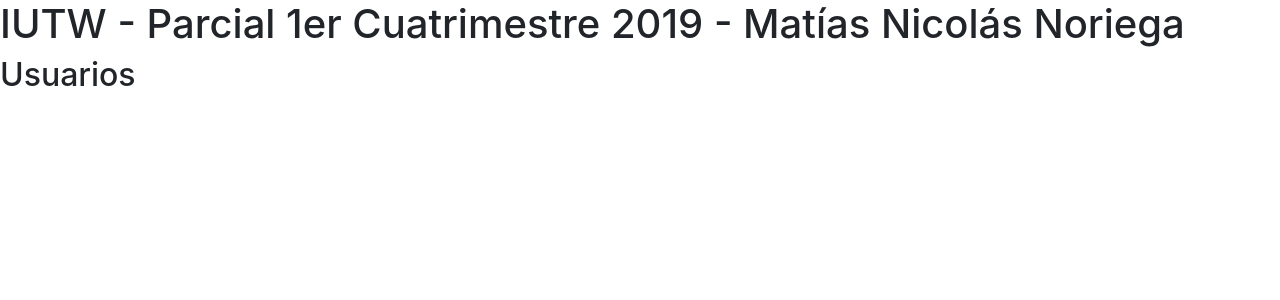
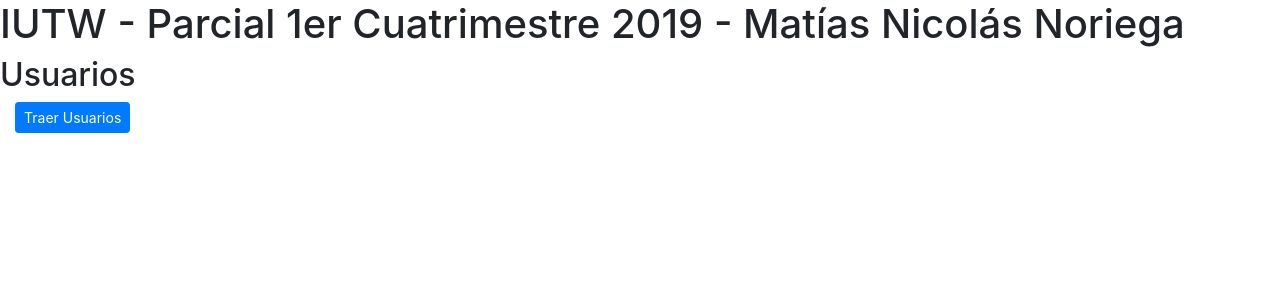
Before and after one commit to matiasnoriega/iutw-parcial-mnn-2019, an Angular app: page / in a window 1280 px wide. Shown: the top 300 px of the page. Built offline with nearby package versions, Linux system fonts and the light colour scheme.

Commit message:
clase usuario

```diff
--- a/src/app/usuarios/usuarios.component.html
+++ b/src/app/usuarios/usuarios.component.html
@@ -1 +1,5 @@
 <h2>Usuarios</h2>
+
+<div class="container-fluid">
+  <button class="btn btn-sm btn-primary">Traer Usuarios</button>
+</div>
--- a/src/app/usuarios/usuarios.component.ts
+++ b/src/app/usuarios/usuarios.component.ts
@@ -1,4 +1,5 @@
 import { Component, OnInit } from '@angular/core';
+import { Usuario } from '../usuario';
 
 @Component({
   selector: 'app-usuarios',
@@ -7,6 +8,8 @@ import { Component, OnInit } from '@angular/core';
 })
 export class UsuariosComponent implements OnInit {
 
+  usuarios: Usuario[];
+
   constructor() { }
 
   ngOnInit() {
```
Also changed, not shown: src/app/usuario.ts (added, +7 -0 lines).
